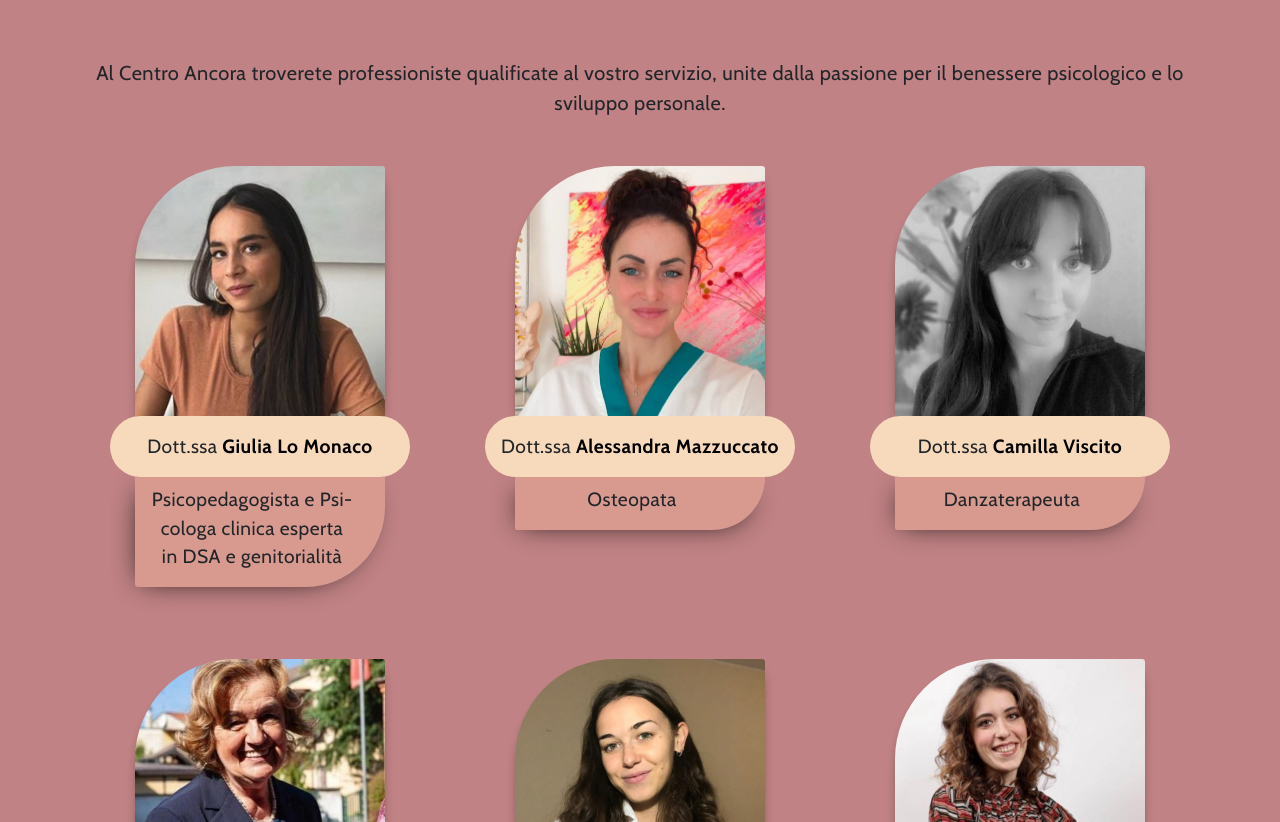
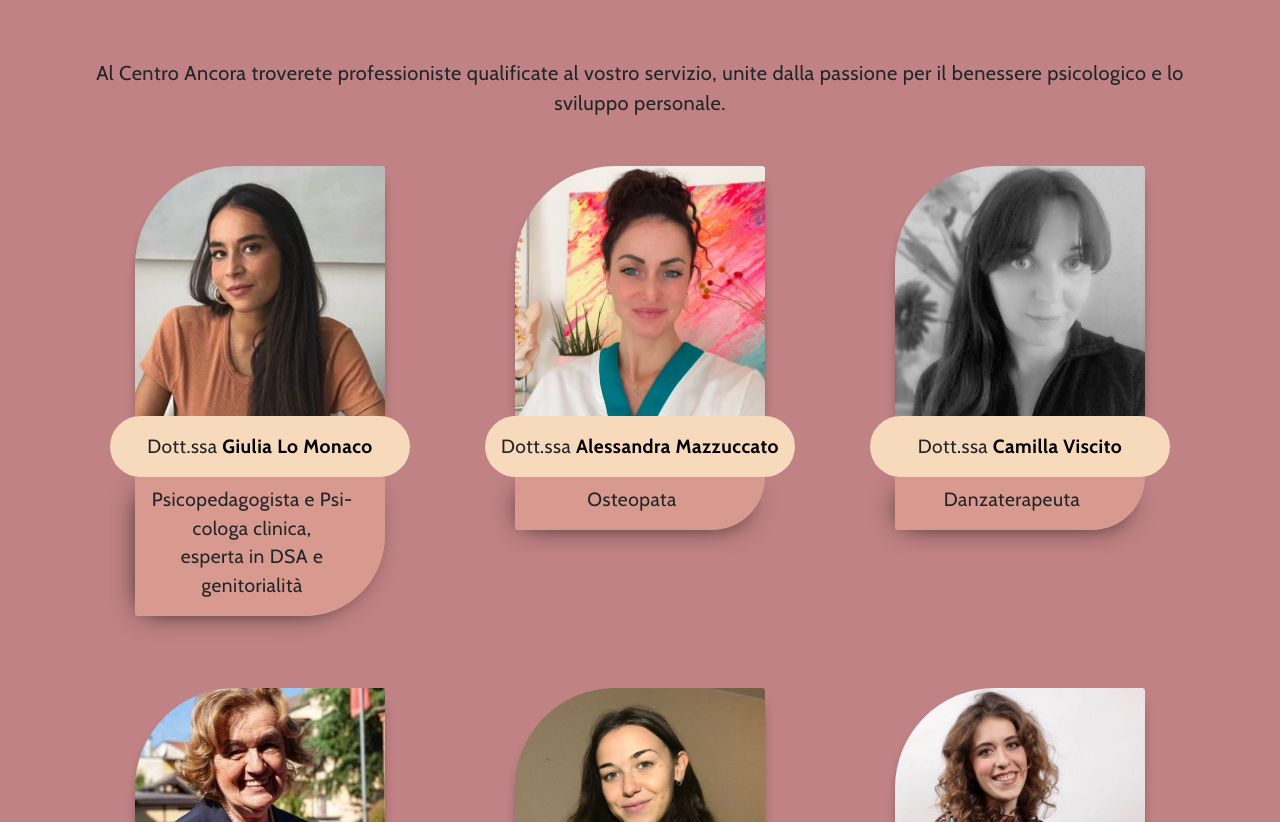
Before and after one commit to Freud3232/CentroAncora, a plain HTML site: page chi-siamo.html in a window 1280 px wide. Shown: the part 278-1100 px from the top of the page. Drawn offline with nearby package versions, Linux system fonts and the light colour scheme.

Commit message:
fix card chi siamo

```diff
--- a/chi-siamo.html
+++ b/chi-siamo.html
@@ -79,7 +79,7 @@
 							<p>Dott.ssa <strong>Giulia Lo Monaco</strong></p>
 						</div>
 						<div class="ruolo">
-							<p>Psicopedagogista e Psicologa clinica esperta in DSA e genitorialità</p>
+							<p>Psicopedagogista e Psicologa clinica, <br> esperta in DSA e genitorialità</p>
 						</div>
 					</div>
 
```
